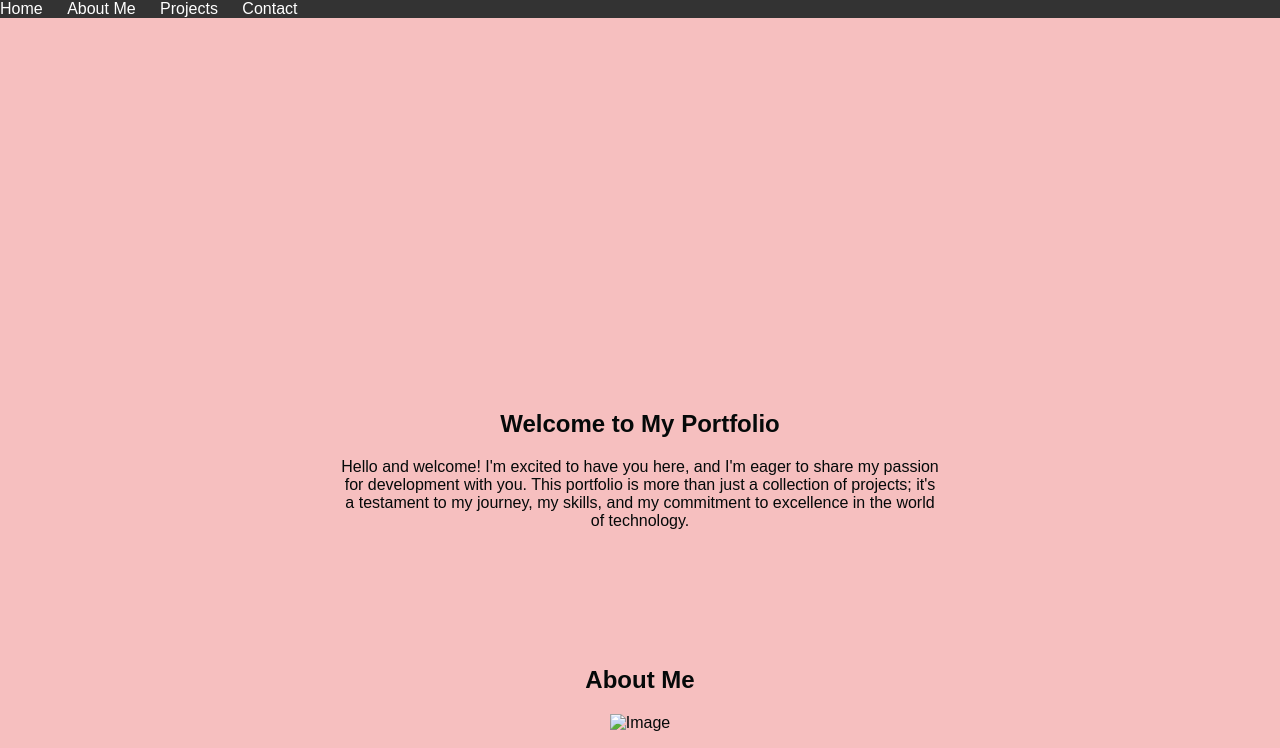
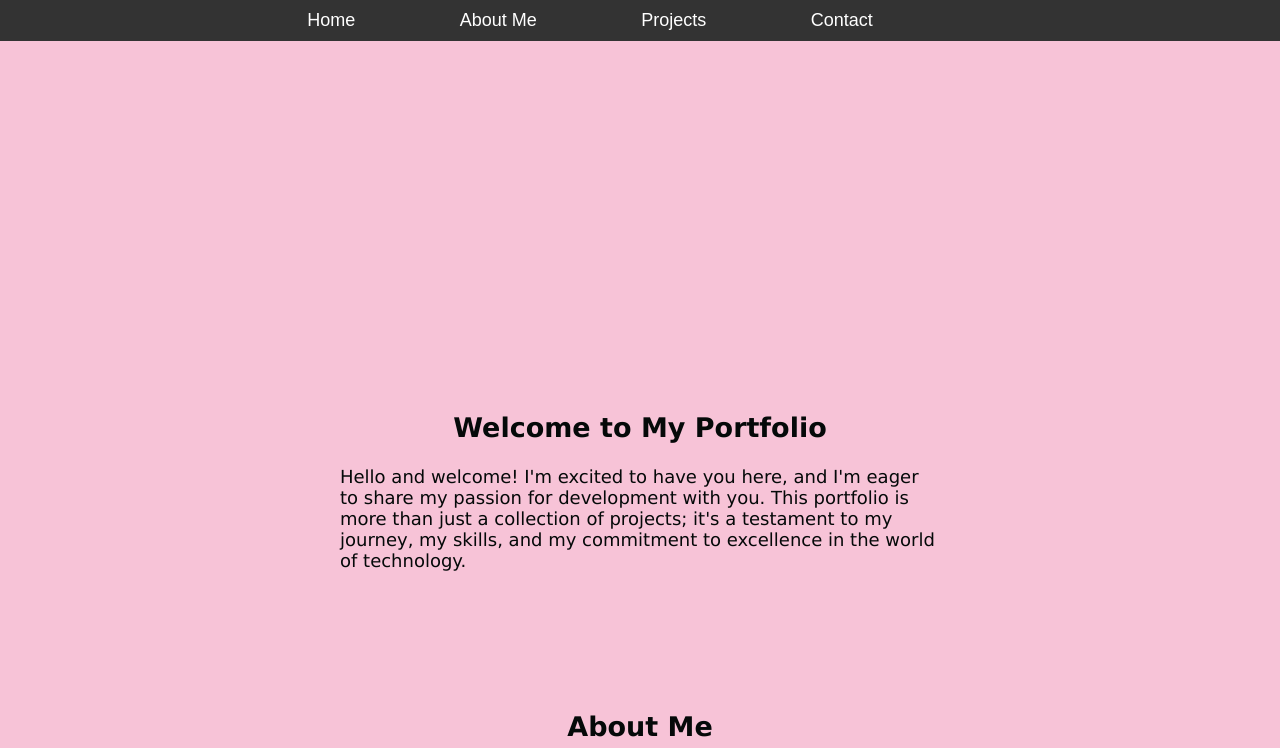
Before and after one commit to MadinaBahriddinova/Assignement1, a plain HTML site: page index.html in a window 1280 px wide. Shown: the top 748 px of the page. Drawn offline with Linux system fonts and the light colour scheme.

Commit message:
Update style.css

```diff
--- a/style.css
+++ b/style.css
@@ -2,7 +2,7 @@ body {
     font-family: Arial, sans-serif;
     margin: 20pc;
     padding: 20px;
-    background-color: rgb(246, 191, 191);
+    background-color: rgb(247, 195, 215);
     color: rgb(5, 9, 9);
 }
 
@@ -19,28 +19,53 @@ header {
 
 nav ul {
     list-style-type: none;
-    margin: 0;
+    margin: 10px;
     padding: 0;
+    text-align-last: center;
+
 }
-
 nav ul li {
     display: inline;
-    margin-right: 20px;
+    margin-right: 100px;
 }
 
 nav ul li a {
     color: #fff;
     text-decoration: none;
+    font-size: large;
+}
+h1, h2{
+    text-align: center;
+}
+.content{
+    font-family:Verdana, Geneva, Tahoma, sans-serif;
+    font-size: large;
 }
 
 .section {
     padding: 50px 0;
 }
+.circular-image {
+    width: 300px;
+    height: 300px;
+    border-radius: 50%;
+    object-fit: cover;
+    margin-right: 40px;
+}
 
-.content {
-    max-width: 800px;
-    margin: 0 auto;
-    text-align: center;
+.cont{
+    display: flex;
+    align-items: center;
+}
+
+p {
+    flex: 1;
+
+}
+
+.image {
+    width: 300px;
+    height: auto;
 }
 
 .project {
@@ -51,7 +76,7 @@ nav ul li a {
     margin-bottom: 20px;
 }
 
-/* Form styles */
+
 form {
     max-width: 400px;
     margin: 0 auto;
@@ -68,8 +93,8 @@ textarea {
 }
 
 button {
-    background-color: #333;
-    color: #fff;
+    background-color: rgb(55, 52, 54);
+    color: rgb(238, 218, 218);
     padding: 10px 20px;
     border: none;
     border-radius: 5px;
@@ -77,10 +102,10 @@ button {
 }
 
 button:hover {
-    background-color: #555;
+    background-color: rgb(27, 23, 23);
 }
 
-/* Responsive design */
+
 @media only screen and (max-width: 768px) {
     nav ul li {
         display: block;
```
